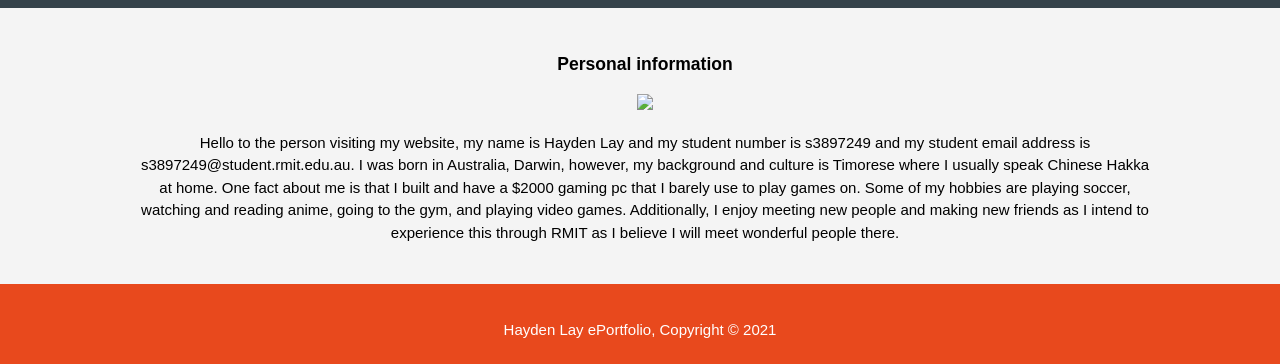
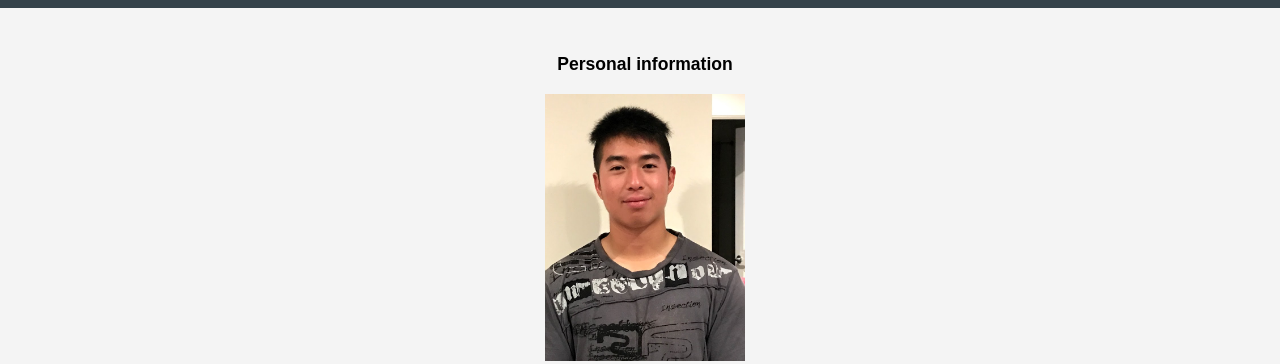
Before and after one commit to haydenlay123/assignment1, a plain HTML site: page index.html in a window 1280 px wide. Shown: the part 534-898 px from the top of the page. Drawn offline with Linux system fonts and the light colour scheme.

Commit message:
Update index.html

```diff
--- a/index.html
+++ b/index.html
@@ -45,7 +45,7 @@
       <div class="container">
         <div class="box">
           <h3>Personal information</h3>
-          <img src="./img/me.jpg" width="200px">
+          <img src="me.jpg" width="200px">
           <p>Hello to the person visiting my website, my name is Hayden Lay and my student number is s3897249 and my student email address is s3897249@student.rmit.edu.au. I was born in Australia, Darwin, however, my background and culture is Timorese where I usually speak Chinese Hakka at home. One fact about me is that I built and have a $2000 gaming pc that I barely use to play games on. Some of my hobbies are playing soccer, watching and reading anime, going to the gym, and playing video games. Additionally, I enjoy meeting new people and making new friends as I intend to experience this through RMIT as I believe I will meet wonderful people there.</p>
       </div>
     </section>
```
